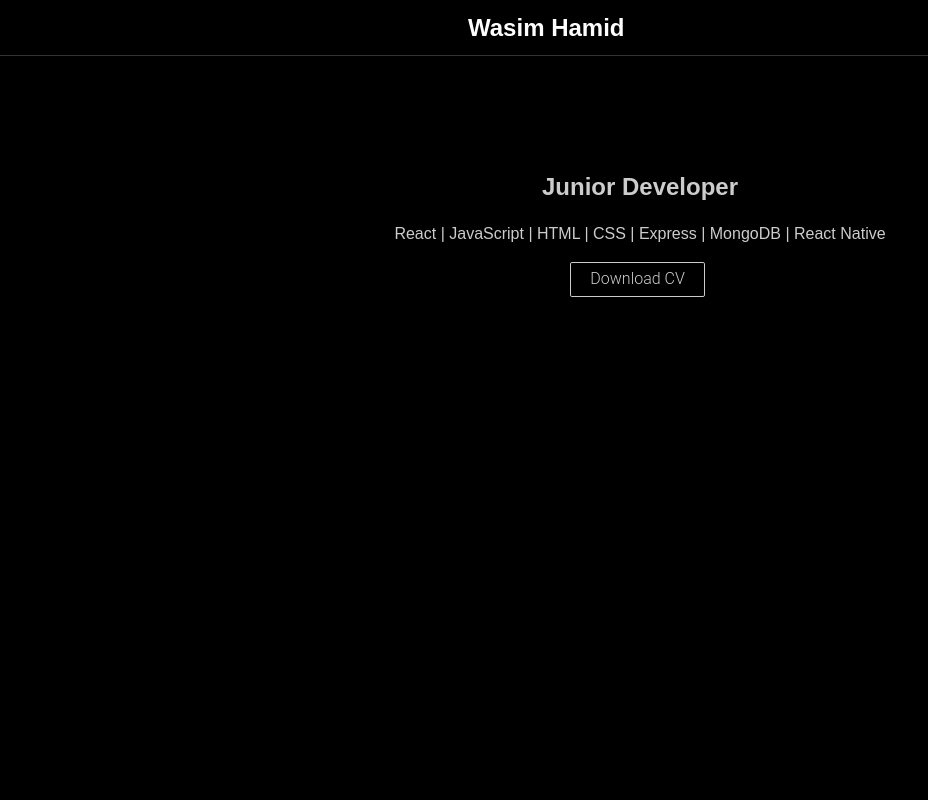
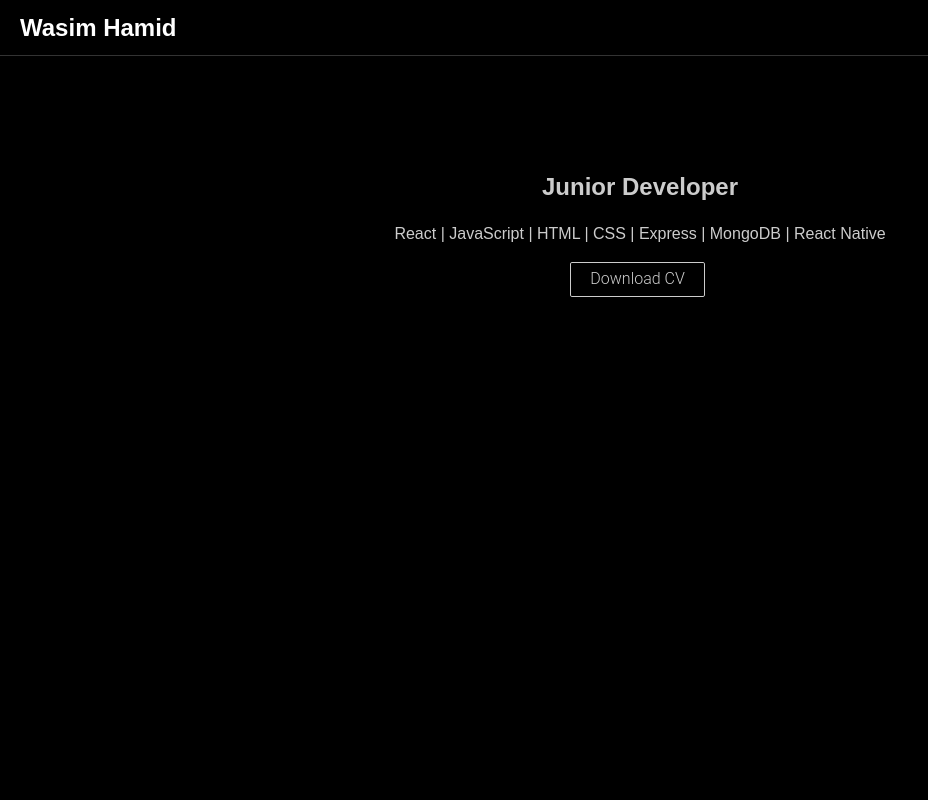
Before and after one commit to WasimHamid/React-Portfolio, a React app: page / in a window 1280 px wide. Shown: the top 800 px of the page, without its empty margins (0-928 px from the left). Built offline with nearby package versions, Linux system fonts and the light colour scheme; no server answers.

Commit message:
Update styles.css

```diff
--- a/public/css/styles.css
+++ b/public/css/styles.css
@@ -129,8 +129,7 @@ header {
     line-height: 55px;
     padding: 0 20px;
     color: #fff;
-    margin: 35%;
-    margin-top: -10px;
+    float: left;
 }
 
 .mask {
```
